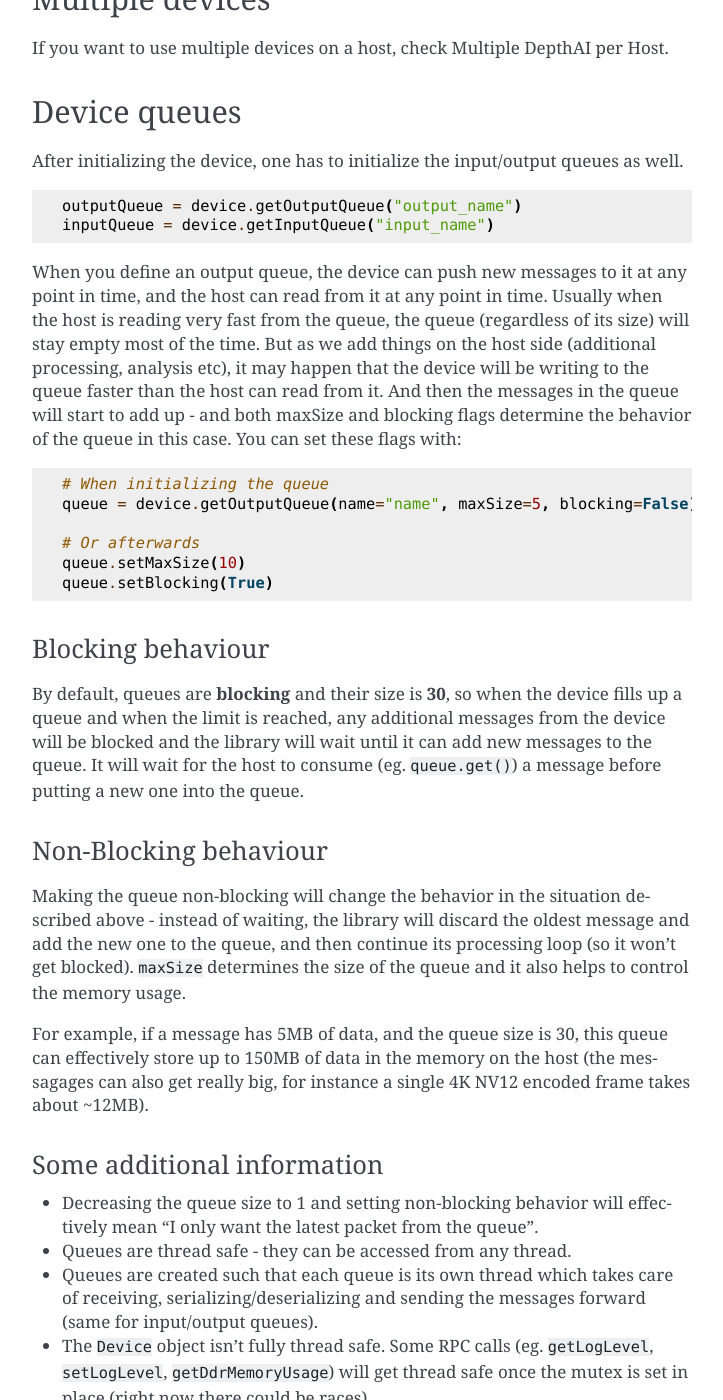
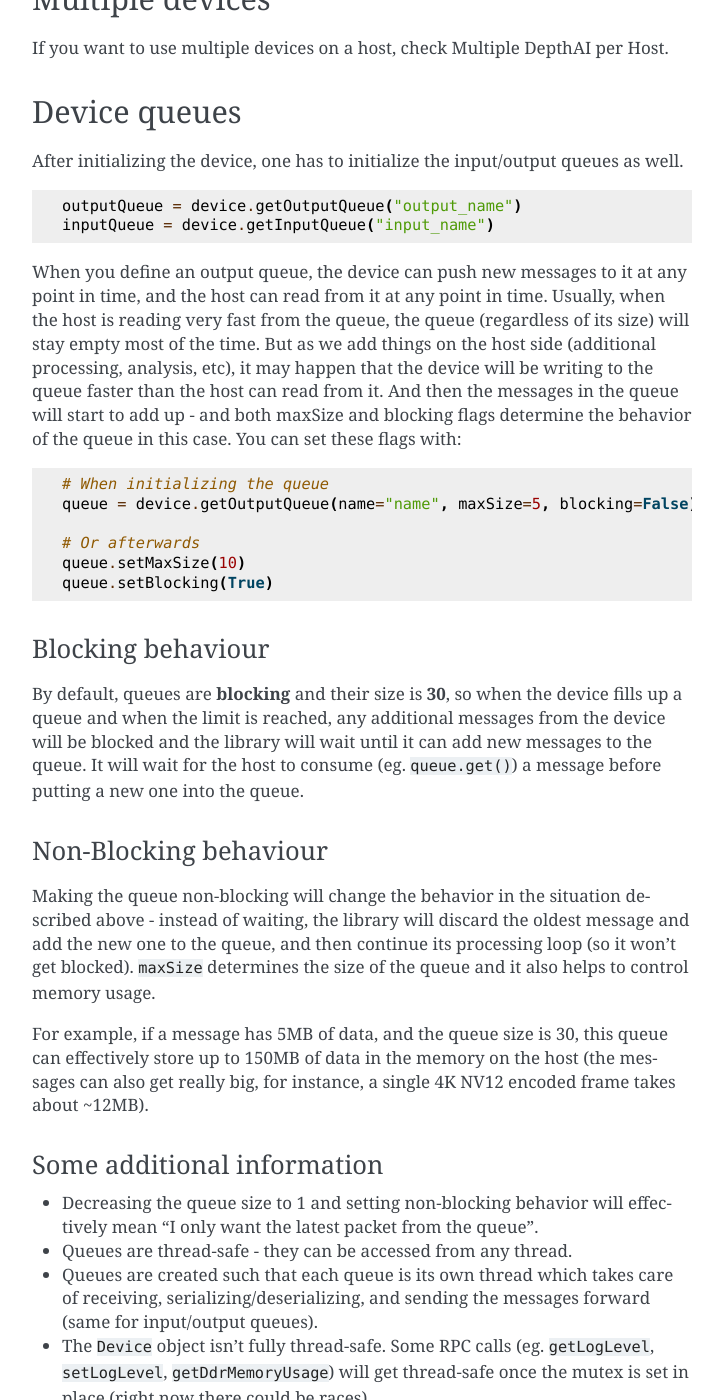
Before and after one commit to luxonis/depthai-python, a Sphinx documentation site: the page built from docs/source/components/device.rst, in a window 1280 px wide and 1400 px high, scrolled down 696 px. Shown: the whole window, without its empty margins (388-1111 px from the left). Built offline with Sphinx 7.4.7, drawn with Linux system fonts in a browser that asks for light colours; pages that are not in the unit, such as notebooks, are missing from menus; the version number could not be read and is left out; some of the changed text lies outside the part shown.

Commit message:
Spelling

```diff
--- a/docs/source/components/device.rst
+++ b/docs/source/components/device.rst
@@ -48,8 +48,8 @@
   inputQueue = device.getInputQueue("input_name")
 
 When you define an output queue, the device can push new messages to it at any point in time, and the host can read from it at any point in time.
-Usually when the host is reading very fast from the queue, the queue (regardless of its size) will stay empty most of
-the time. But as we add things on the host side (additional processing, analysis etc), it may happen that the device will be writing to
+Usually, when the host is reading very fast from the queue, the queue (regardless of its size) will stay empty most of
+the time. But as we add things on the host side (additional processing, analysis, etc), it may happen that the device will be writing to
 the queue faster than the host can read from it. And then the messages in the queue will start to add up - and both maxSize and blocking
 flags determine the behavior of the queue in this case. You can set these flags with:
 
@@ -73,18 +73,18 @@
 **********************
 Making the queue non-blocking will change the behavior in the situation described above - instead of waiting, the library will discard
 the oldest message and add the new one to the queue, and then continue its processing loop (so it won't get blocked).
-:code:`maxSize` determines the size of the queue and it also helps to control the memory usage.
+:code:`maxSize` determines the size of the queue and it also helps to control memory usage.
 
 For example, if a message has 5MB of data, and the queue size is 30, this queue can effectively store
-up to 150MB of data in the memory on the host (the messagages can also get really big, for instance a single 4K NV12 encoded frame takes about ~12MB).
+up to 150MB of data in the memory on the host (the messages can also get really big, for instance, a single 4K NV12 encoded frame takes about ~12MB).
 
 Some additional information
 ***************************
 
 - Decreasing the queue size to 1 and setting non-blocking behavior will effectively mean "I only want the latest packet from the queue".
-- Queues are thread safe - they can be accessed from any thread.
-- Queues are created such that each queue is its own thread which takes care of receiving, serializing/deserializing and sending the messages forward (same for input/output queues).
-- The :code:`Device` object isn't fully thread safe. Some RPC calls (eg. :code:`getLogLevel`, :code:`setLogLevel`, :code:`getDdrMemoryUsage`) will get thread safe once the mutex is set in place (right now there could be races).
+- Queues are thread-safe - they can be accessed from any thread.
+- Queues are created such that each queue is its own thread which takes care of receiving, serializing/deserializing, and sending the messages forward (same for input/output queues).
+- The :code:`Device` object isn't fully thread-safe. Some RPC calls (eg. :code:`getLogLevel`, :code:`setLogLevel`, :code:`getDdrMemoryUsage`) will get thread-safe once the mutex is set in place (right now there could be races).
 
 
 Reference
```
